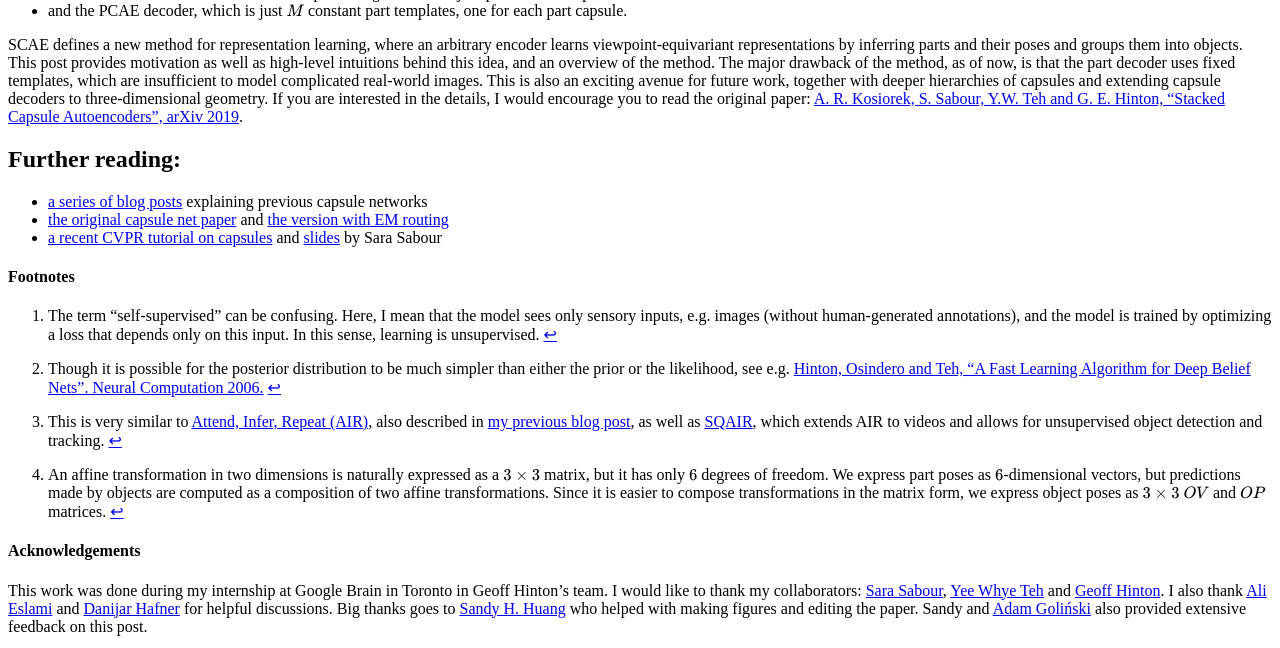
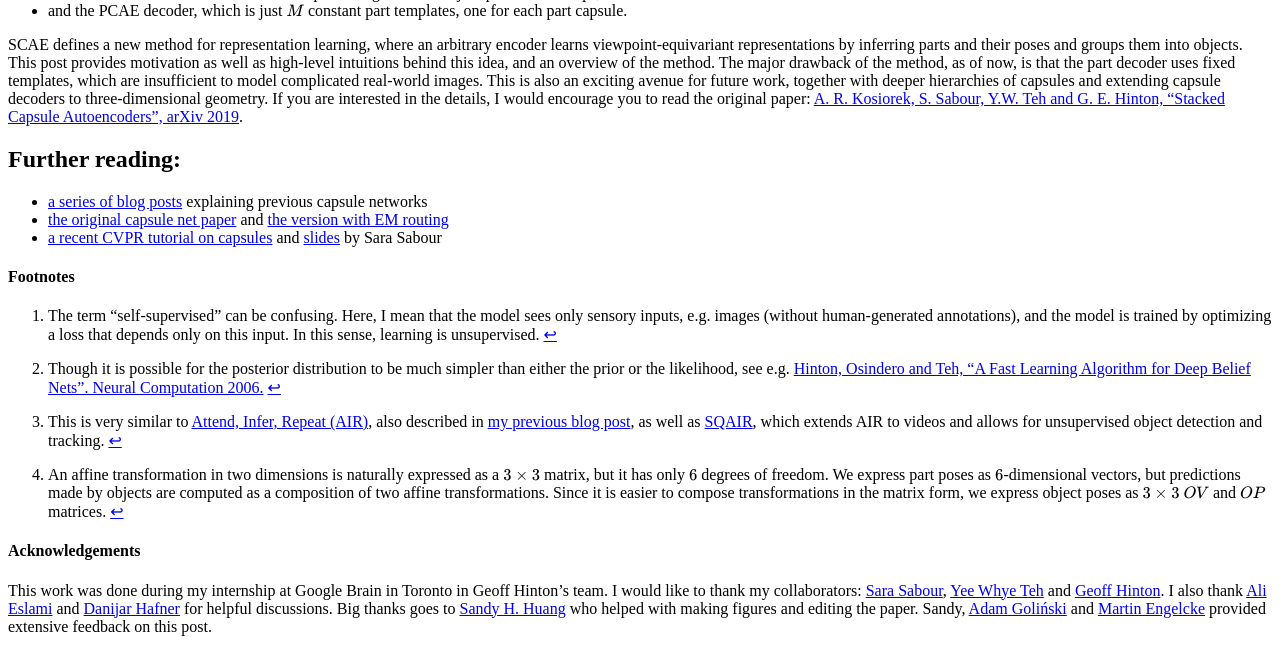
Before and after one commit to akosiorek/akosiorek.github.io, a Jekyll site: the page built from _posts/2019-06-22-stacked_capsule_autoencoders.markdown, in a window 1280 px wide and 900 px high, scrolled down 5957 px, cut to the strip 0-648 px from the top of the window. Built offline with Jekyll 4.4.1, drawn with Linux system fonts in a browser that asks for light colours; formulas are drawn with MathJax 3.

Commit message:
add martin to acks

```diff
--- a/_posts/2019-06-22-stacked_capsule_autoencoders.markdown
+++ b/_posts/2019-06-22-stacked_capsule_autoencoders.markdown
@@ -259,7 +259,7 @@ This work was done during my internship at Google Brain in Toronto in Geoff Hint
  [Geoff Hinton](http://www.cs.toronto.edu/~hinton/).
  I also thank [Ali Eslami](http://arkitus.com/research/) and [Danijar Hafner](https://danijar.com/) for helpful discussions.
  Big thanks goes to [Sandy H. Huang](https://people.eecs.berkeley.edu/~shhuang/) who helped with making figures and editing the paper.
- Sandy and [Adam Goliński](http://adamgol.me/) also provided extensive feedback on this post.
+ Sandy, [Adam Goliński](http://adamgol.me/) and [Martin Engelcke](https://ori.ox.ac.uk/ori-people/martin-engelcke/)  provided extensive feedback on this post.
 
 [^selfsupervised]: The term "self-supervised" can be confusing. Here, I mean that the model sees only sensory inputs, e.g. images (without human-generated annotations), and the model is trained by optimizing a loss that depends only on this input. In this sense, learning is unsupervised.
 
```
